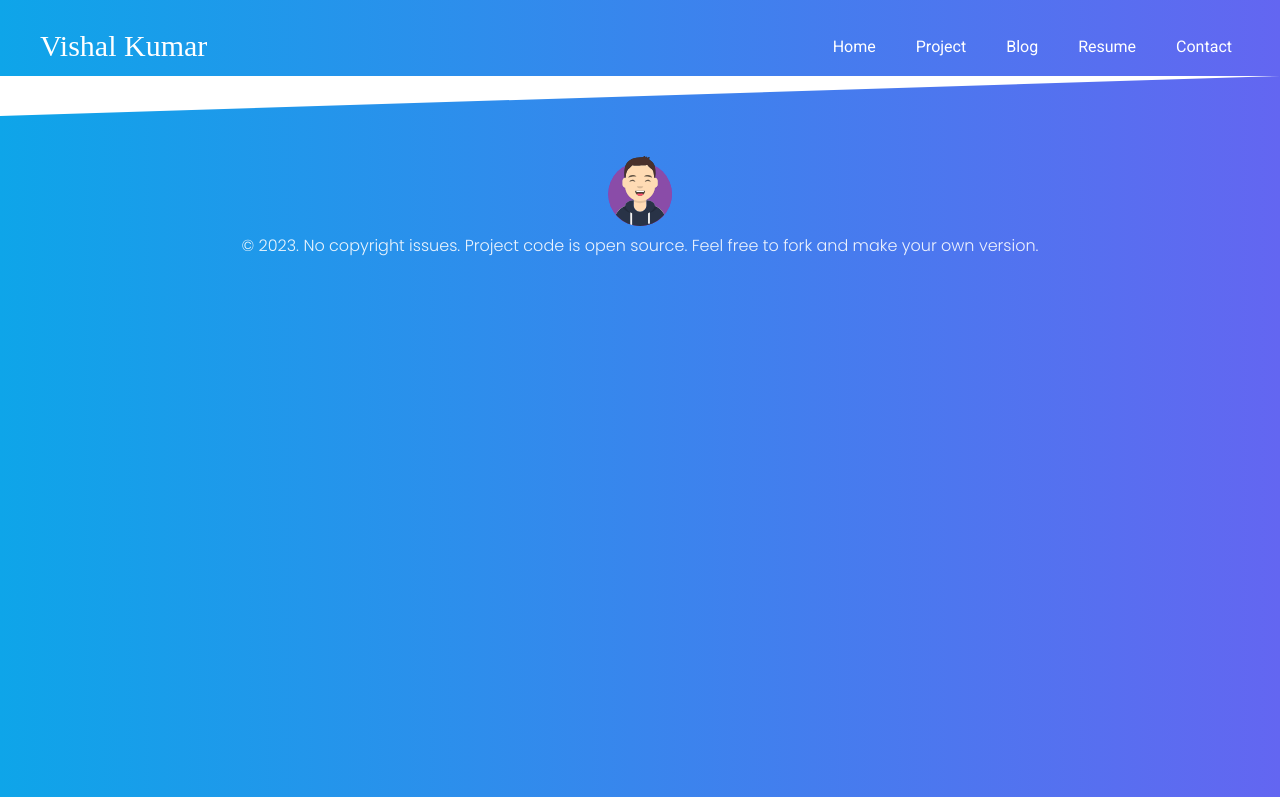
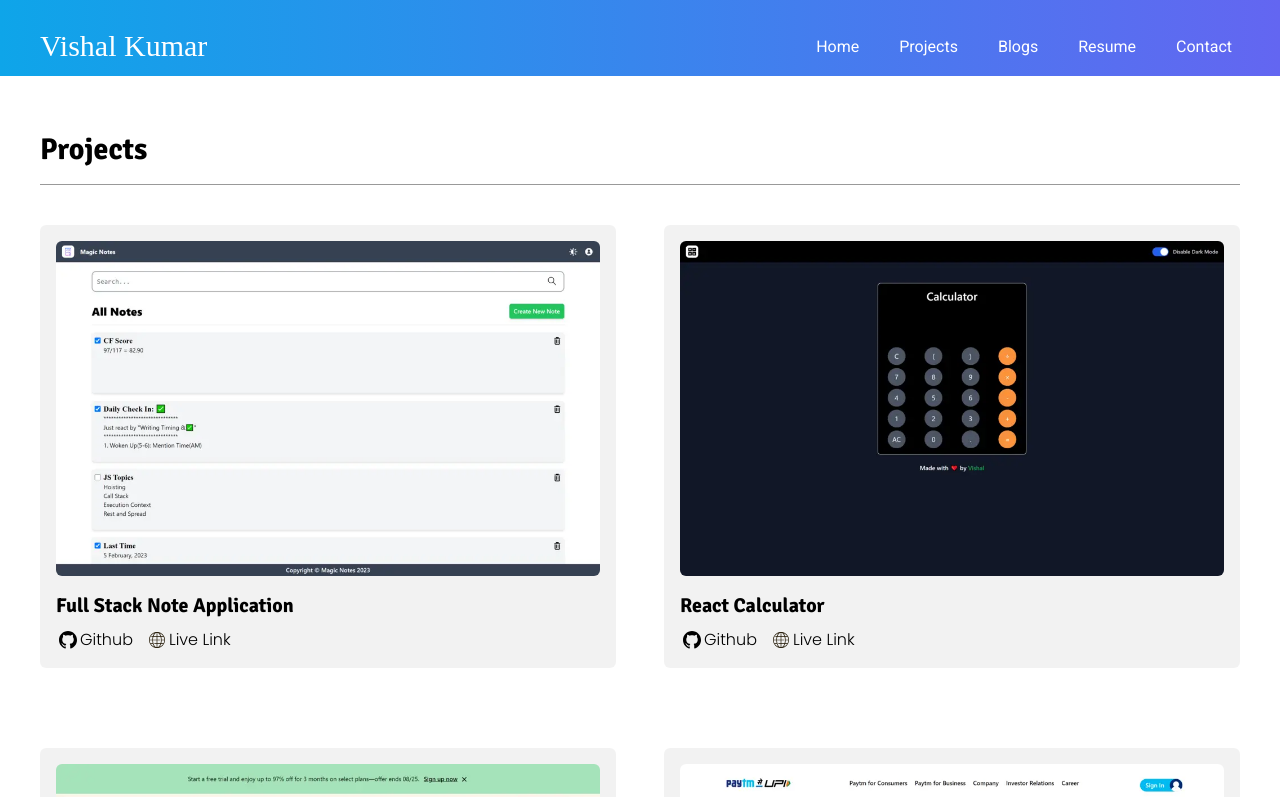
Before and after one commit to vishal-kumaar/personal-portfolio, a React (Create React App) app: page /projects in a window 1280 px wide. Shown: the top 797 px of the page. Built offline with nearby package versions, Linux system fonts and the light colour scheme; a web font is replaced by a local one.

Commit message:
Change Project to Projects

```diff
--- a/src/App.js
+++ b/src/App.js
@@ -5,7 +5,7 @@ import Sidebar from "./components/Sidebar";
 import { BrowserRouter as Router, Routes, Route } from "react-router-dom";
 import Skills from "./components/Skills";
 import Footer from "./components/Footer";
-import Project from "./components/Project";
+import Projects from "./components/Projects";
 
 function App() {
   const [sidebar, setSidebar] = useState(true);
@@ -36,9 +36,9 @@ function App() {
         ></Route>
         <Route
           exect
-          path="/project"
+          path="/projects"
           element={
-            <Project />
+            <Projects />
           }
         ></Route>
       </Routes>
--- a/src/components/Navbar.jsx
+++ b/src/components/Navbar.jsx
@@ -27,16 +27,16 @@ export default function Navbar(props) {
             Home
           </NavLink>
           <NavLink
-            to="/project"
+            to="/projects"
             className="ml-6 p-2 rounded font-roboto outline-white hover:bg-white hover:text-black hover:shadow-md"
           >
-            Project
+            Projects
           </NavLink>
           <NavLink
-            to="/blog"
+            to="/blogs"
             className="ml-6 p-2 rounded font-roboto outline-white hover:bg-white hover:text-black hover:shadow-md"
           >
-            Blog
+            Blogs
           </NavLink>
           <NavLink
             to="/resume"
--- a/src/components/Project.jsx
+++ b/src/components/Projects.jsx
@@ -13,7 +13,7 @@ export default function Project() {
   const scrollToTop = () => {
     window.scrollTo({
       top: 10,
-      behavior: "auto",
+      behavior: "smooth",
     });
   };
 
--- a/src/components/Sidebar.jsx
+++ b/src/components/Sidebar.jsx
@@ -38,35 +38,35 @@ export default function Sidebar(props) {
           to="/"
           className="text-lg font-roboto my-1 py-1 px-2 w-52 flex items-center"
         >
-          <img src={home} alt="home" className="w-6 h-6 mr-2" />
+          <img src={home} alt="" className="w-6 h-6 mr-2" />
           <div className="">Home</div>
         </NavLink>
         <NavLink
-          to="/project"
+          to="/projects"
           className="text-lg font-roboto my-1 py-1 px-2 w-52 flex items-center"
         >
-          <img src={project} alt="project" className="w-6 h-6 mr-2" />
-          <div className="">Project</div>
+          <img src={project} alt="" className="w-6 h-6 mr-2" />
+          <div className="">Projects</div>
+        </NavLink>
+        <NavLink
+          to="/blogs"
+          className="text-lg font-roboto my-1 py-1 px-2 w-52 flex items-center"
+        >
+          <img src={blog} alt="" className="w-6 h-6 mr-2" />
+          <div className="">Blogs</div>
         </NavLink>
         <NavLink
           to="/resume"
           className="text-lg font-roboto my-1 py-1 px-2 w-52 flex items-center"
         >
-          <img src={blog} alt="blog" className="w-6 h-6 mr-2" />
-          <div className="">Blog</div>
-        </NavLink>
-        <NavLink
-          to="/blog"
-          className="text-lg font-roboto my-1 py-1 px-2 w-52 flex items-center"
-        >
-          <img src={resume} alt="resume" className="w-6 h-6 mr-2" />
+          <img src={resume} alt="" className="w-6 h-6 mr-2" />
           <div className="">Resume</div>
         </NavLink>
         <NavLink
           to="/contact"
           className="text-lg font-roboto my-1 py-1 px-2 w-52 flex items-center"
         >
-          <img src={contact} alt="contact" className="w-6 h-6 mr-2" />
+          <img src={contact} alt="" className="w-6 h-6 mr-2" />
           <div className="">Contact</div>
         </NavLink>
       </div>
```
